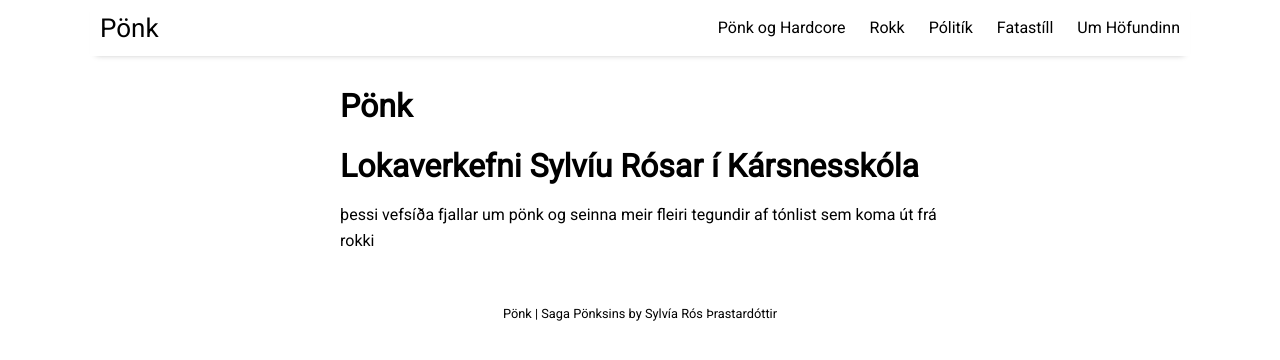
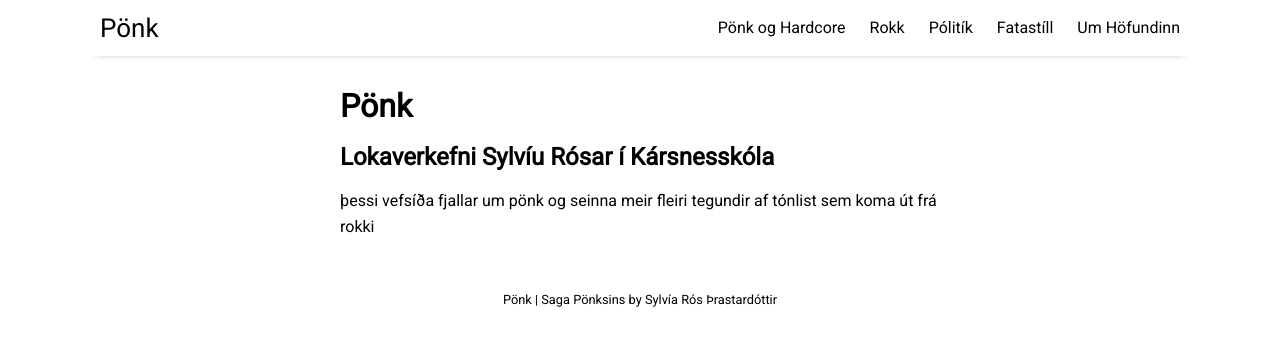
Before and after one commit to LeafDousedInGasoline/LeafDousedInGasoline.github.io, a Jekyll site: the page built from index.md, in a window 1280 px wide. Shown: the top 360 px of the page. Built offline with Jekyll 4.4.1, drawn with Linux system fonts in a browser that asks for light colours; nearby versions of some CDN libraries.

Commit message:
breyting á texta

```diff
--- a/index.md
+++ b/index.md
@@ -3,6 +3,6 @@ layout: page
 title: Pönk
 permalink: /
 ---
-# Lokaverkefni Sylvíu Rósar í Kársnesskóla
+## Lokaverkefni Sylvíu Rósar í Kársnesskóla
 
 þessi vefsíða fjallar um pönk og seinna meir fleiri tegundir af tónlist sem koma út frá rokki
```
